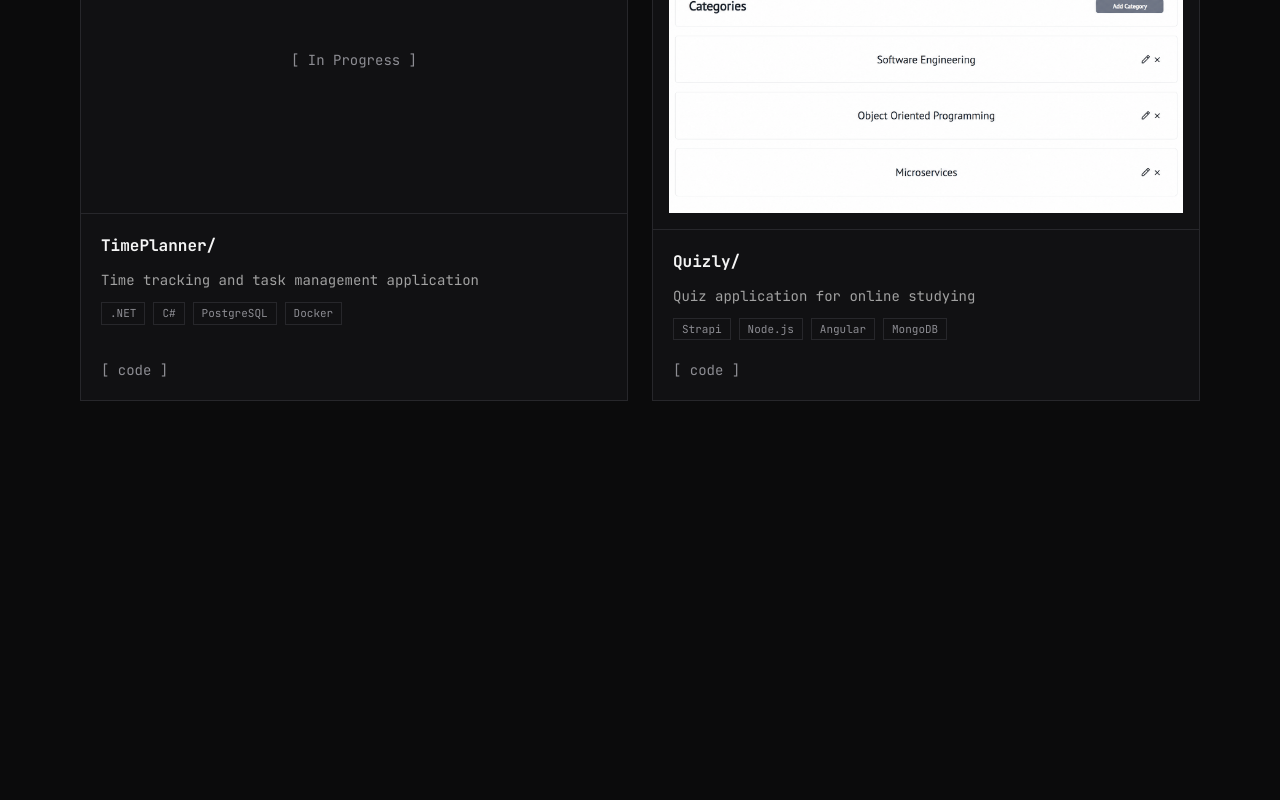
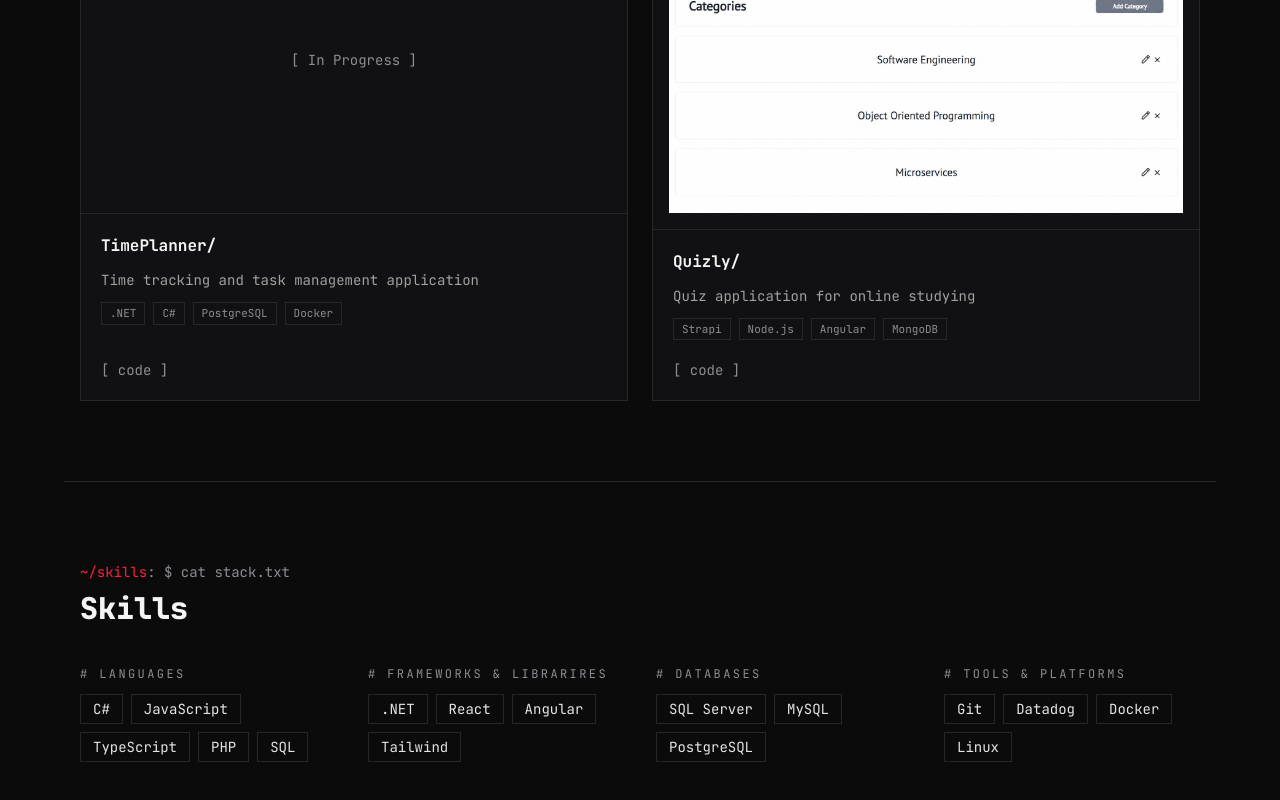
Before and after one commit to lazartrajkovski/portfolio, a React (Vite) app: page / in a window 1280 px wide. Shown: the part 1705-2505 px from the top of the page. Before the commit the page ends 2186 px from the top, so only its background shows below. Built offline with nearby package versions, Linux system fonts and the light colour scheme.

Commit message:
Add Skills component

```diff
--- a/src/App.tsx
+++ b/src/App.tsx
@@ -2,6 +2,7 @@ import NavBar from './components/Navbar'
 import Hero from './components/Hero'
 import Experience from './components/Experience'
 import Projects from './components/Projects'
+import Skills from './components/Skills'
 
 function App() {
   return (
@@ -10,6 +11,7 @@ function App() {
       <Hero />
       <Experience />
       <Projects />
+      <Skills />
     </>
   )
 }
--- /dev/null
+++ b/src/components/Skills.tsx
@@ -0,0 +1,51 @@
+function Skills() {
+  const skillGroups = [
+    {
+      label: '# languages',
+      skills: ['C#', 'JavaScript', 'TypeScript', 'PHP', 'SQL'],
+    },
+    {
+      label: '# frameworks & librarires',
+      skills: ['.NET', 'React', 'Angular', 'Tailwind'],
+    },
+    { label: '# databases', skills: ['SQL Server', 'MySQL', 'PostgreSQL'] },
+    {
+      label: '# tools & platforms',
+      skills: ['Git', 'Datadog', 'Docker', 'Linux'],
+    },
+  ]
+
+  return (
+    <>
+      <section
+        id="skills"
+        className="border-line mx-auto max-w-6xl border-t px-4 py-20"
+      >
+        <p className="text-muted mb-2 text-sm">
+          <span className="text-accent">~/skills</span>: $ cat stack.txt
+        </p>
+        <h2 className="mb-10 text-3xl font-extrabold text-neutral-100">
+          Skills
+        </h2>
+        <div className="grid gap-8 sm:grid-cols-2 lg:grid-cols-4">
+          {skillGroups.map((group) => (
+            <div key={group.label}>
+              <h3 className="text-muted mb-3 text-xs tracking-[0.2em] uppercase">
+                {group.label}
+              </h3>
+              <ul className="flex flex-wrap gap-2 text-sm">
+                {group.skills.map((skill) => (
+                  <li key={skill} className="border-line border px-3 py-1">
+                    {skill}
+                  </li>
+                ))}
+              </ul>
+            </div>
+          ))}
+        </div>
+      </section>
+    </>
+  )
+}
+
+export default Skills
```
